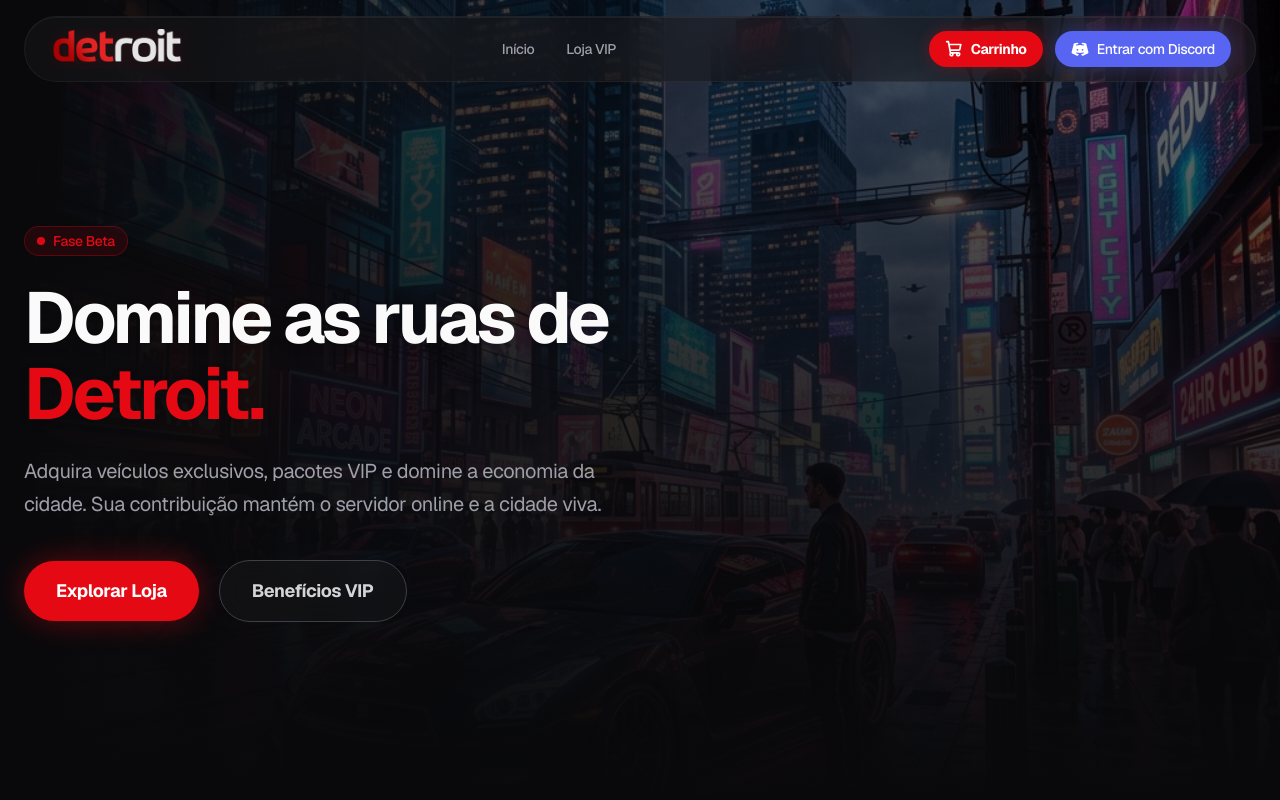
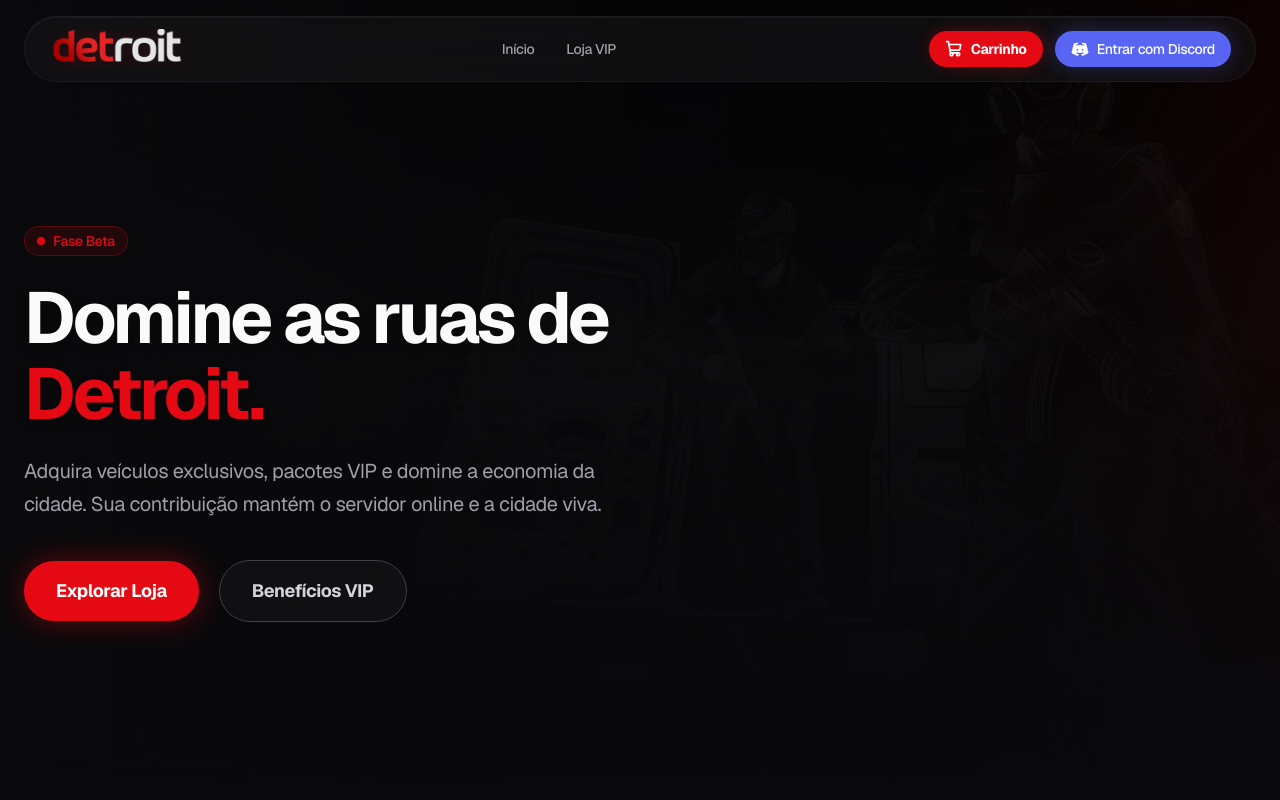
Before and after one commit to EmersonRamos021/site_detroit, a Next.js app: page / in a window 1280 px wide. Shown: the top 800 px of the page. Built offline with nearby package versions, Linux system fonts and the light colour scheme; no server answers; the database is empty.

Commit message:
fix: atualiza imagem de fundo no componente Hero

```diff
--- a/src/components/home/Hero.tsx
+++ b/src/components/home/Hero.tsx
@@ -9,7 +9,7 @@ export function Hero() {
       {/* BACKGROUND IMAGE WITH GRADIENT OVERLAY */}
       <div className="absolute inset-0 z-0 select-none pointer-events-none">
         <Image
-          src="/detroit_bg_v2.png"
+          src="/Fundo-site.jpg"
           alt="Detroit Roleplay Background"
           fill
           className="object-cover opacity-50"
```
